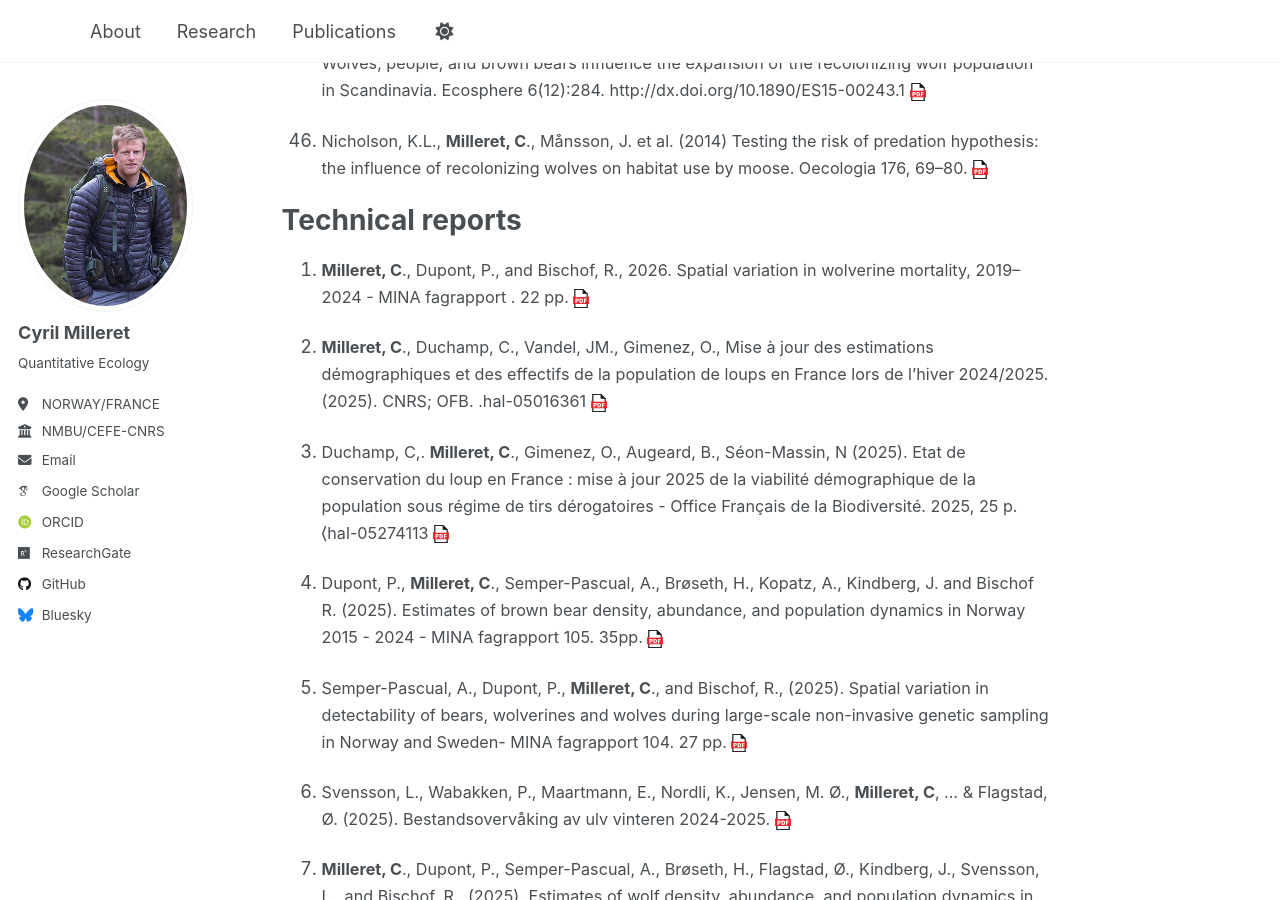
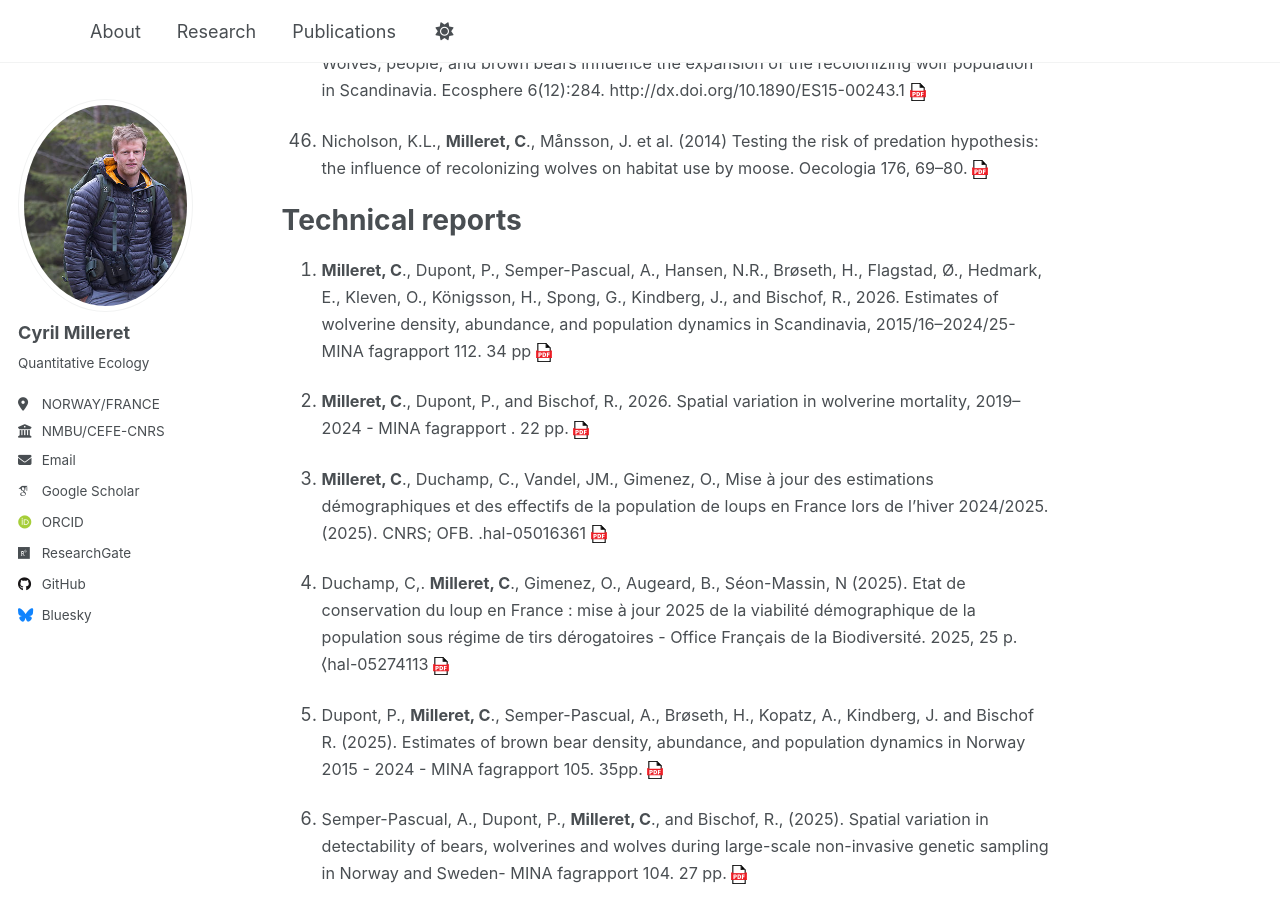
Before and after one commit to Cyril-Milleret/Cyril-Milleret.github.io, a Jekyll site: the page built from _pages/publication.md, in a window 1280 px wide and 900 px high, scrolled down 4649 px. Built offline with Jekyll 4.4.1, drawn with Linux system fonts in a browser that asks for light colours; some web fonts are replaced; a script that is not in the unit is left out.

Commit message:
update publ

```diff
--- a/_pages/publication.md
+++ b/_pages/publication.md
@@ -247,6 +247,13 @@ Mapping sex-and age-structure reveals lonely males at the front in an expanding
 # Technical reports
 
 
+26.  <span style="font-size: 0.9em;"> **Milleret, C**.,  Dupont, P., Semper-Pascual, A., Hansen, N.R., Brøseth, H., Flagstad, Ø., Hedmark, E.,
+Kleven, O., Königsson, H., Spong, G., Kindberg, J., and Bischof, R., 2026. Estimates of wolverine density, abundance, and population dynamics in Scandinavia, 2015/16–2024/25- MINA
+fagrapport 112. 34 pp <a href="https://static02.nmbu.no/mina/publikasjoner/mina_fagrapport/pdf/mif112.pdf" target="_blank">
+  <img src="/images/PDF_icon.svg" alt="PDF" width="16" style="vertical-align: middle;">
+</a>
+
+
 26.  <span style="font-size: 0.9em;"> **Milleret, C**.,  Dupont, P., and Bischof, R., 2026. Spatial variation in wolverine mortality, 2019–2024 - MINA fagrapport . 22 pp.
 <a href="https://static02.nmbu.no/mina/publikasjoner/mina_fagrapport/pdf/mif109.pdf" target="_blank">
   <img src="/images/PDF_icon.svg" alt="PDF" width="16" style="vertical-align: middle;">
```
